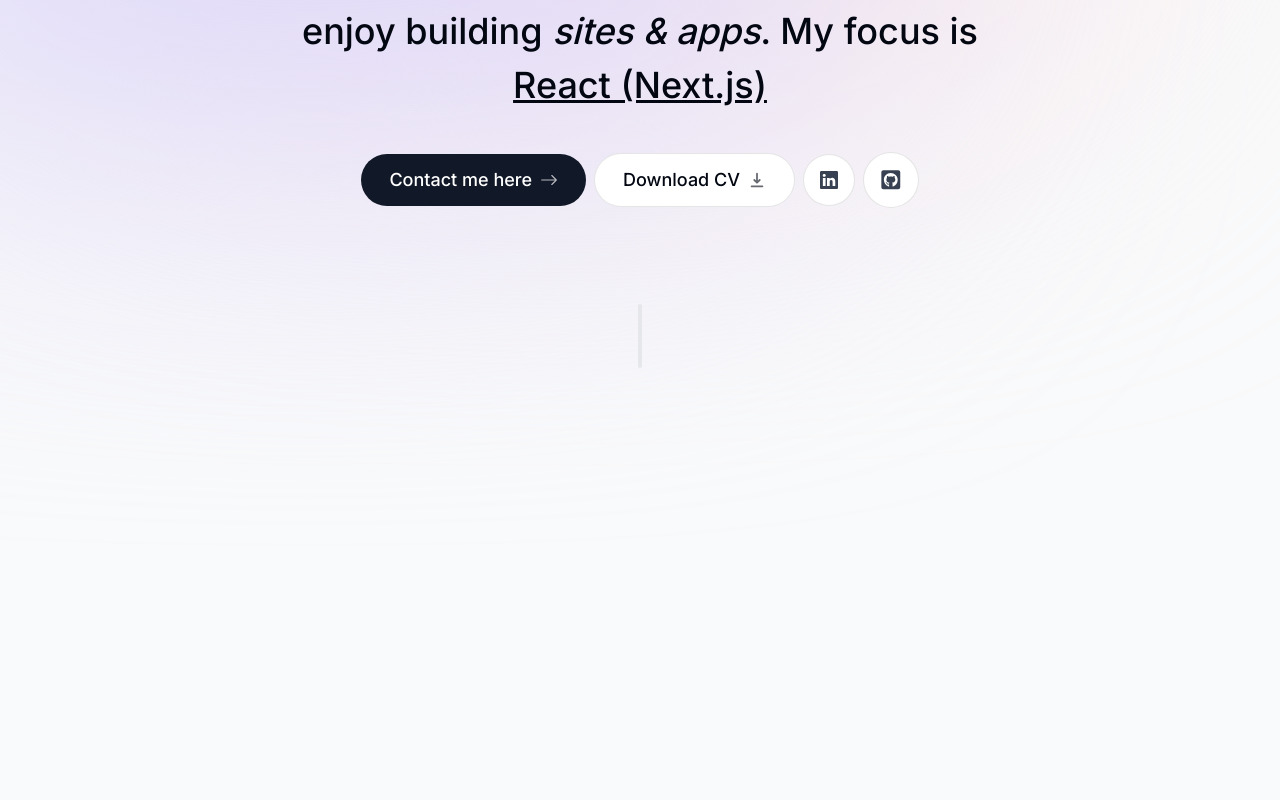
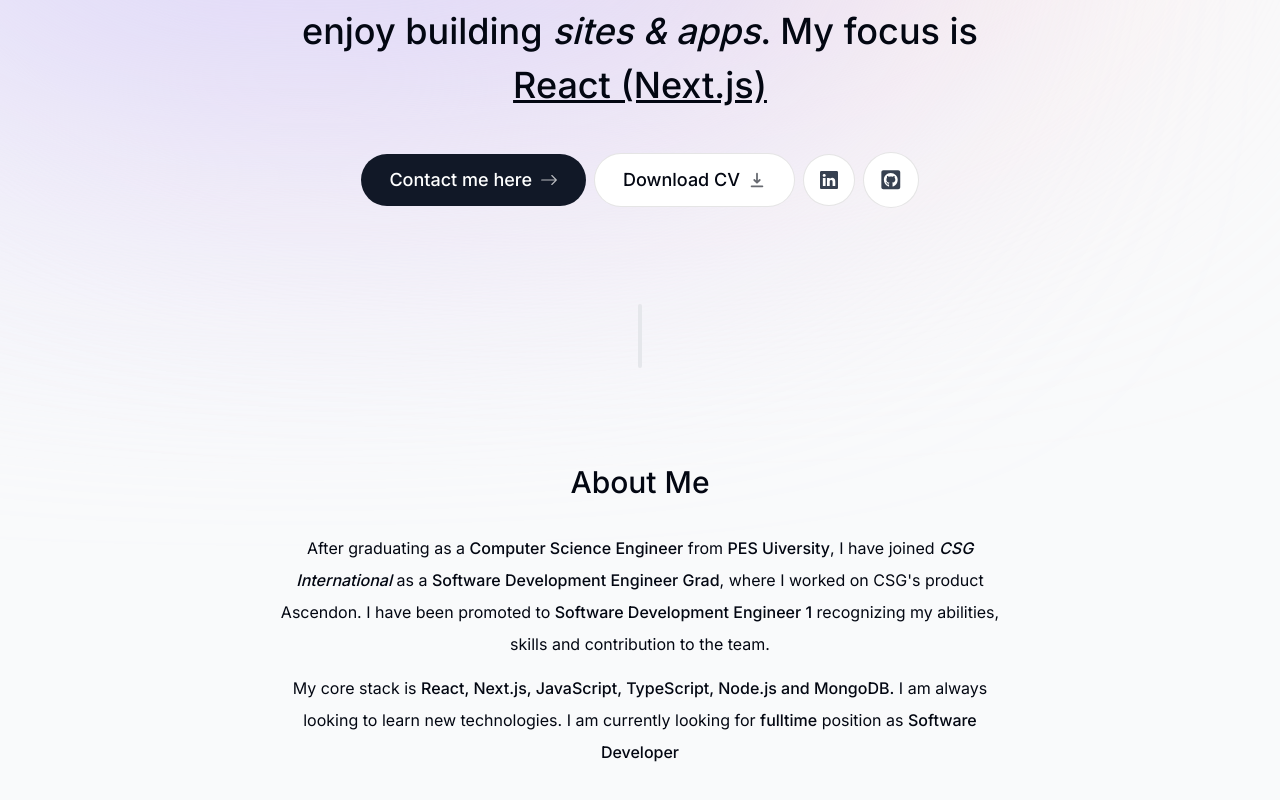
Before and after one commit to DSDeekshith/Portfolio, a Next.js app: page / in a window 1280 px wide. Shown: the part 360-1160 px from the top of the page. Built offline with nearby package versions, Linux system fonts and the light colour scheme.

Commit message:
Adding About Me section to PortFolio

```diff
--- a/app/page.tsx
+++ b/app/page.tsx
@@ -1,3 +1,4 @@
+import About from "@/components/about";
 import Intro from "@/components/intro";
 import SectionDivider from "@/components/section-divider";
 
@@ -6,6 +7,7 @@
     <main className="flex flex-col items-center px-4">
       <Intro />
       <SectionDivider />
+      <About />
     </main>
   );
 }
--- /dev/null
+++ b/components/about.tsx
@@ -0,0 +1,37 @@
+"use client";
+import React from "react";
+import SectionHeading from "./section-heading";
+import { motion } from "framer-motion";
+
+export default function About() {
+  return (
+    <motion.section
+      className="mb-28 max-w-[45rem]
+    text-center leading-8 sm:mb-40"
+      initial={{ opacity: 0, y: 100 }}
+      animate={{ opacity: 1, y: 0 }}
+      transition={{ delay: 0.175 }}
+    >
+      <SectionHeading>About Me</SectionHeading>
+      <p className="mb-3">
+        After graduating as a{" "}
+        <span className="font-medium">Computer Science Engineer</span> from{" "}
+        <span className="font-medium">PES Uiversity</span>, I have joined{" "}
+        <span className="italic font-medium">CSG International</span> as a{" "}
+        <span className="font-medium">Software Development Engineer Grad</span>,
+        where I worked on CSG's product Ascendon. I have been promoted to{" "}
+        <span className="font-medium">Software Development Engineer 1</span>{" "}
+        recognizing my abilities, skills and contribution to the team.
+      </p>
+      <p>
+        My core stack is{" "}
+        <span className="font-medium">
+          React, Next.js, JavaScript, TypeScript, Node.js and MongoDB.
+        </span>{" "}
+        I am always looking to learn new technologies. I am currently looking
+        for <span className="font-medium">fulltime</span> position as{" "}
+        <span className="font-medium">Software Developer</span>
+      </p>
+    </motion.section>
+  );
+}
--- a/components/intro.tsx
+++ b/components/intro.tsx
@@ -50,7 +50,7 @@
         </div>
       </div>
 
-      <motion.p
+      <motion.h1
         className="mb-10 mt-4 px-4 text-2xl font-medium !leading-[1.5] sm:text-4xl"
         initial={{ opacity: 0, y: 100 }}
         animate={{ opacity: 1, y: 0 }}
@@ -60,7 +60,7 @@
         <span className="font-bold">2.5+ years</span> of experience. I enjoy
         building <span className="italic">sites & apps</span>. My focus is{" "}
         <span className="underline">React (Next.js)</span>
-      </motion.p>
+      </motion.h1>
 
       <motion.div
         className="flex flex-col sm:flex-row
--- /dev/null
+++ b/components/section-heading.tsx
@@ -0,0 +1,16 @@
+import React from "react";
+
+type SectionHeadingProps = {
+  children: React.ReactNode;
+};
+
+export default function SectionHeading({ children }: SectionHeadingProps) {
+  return (
+    <h2
+      className="text-3xl font-medium
+        capitalize mb-8"
+    >
+      {children}
+    </h2>
+  );
+}
```
